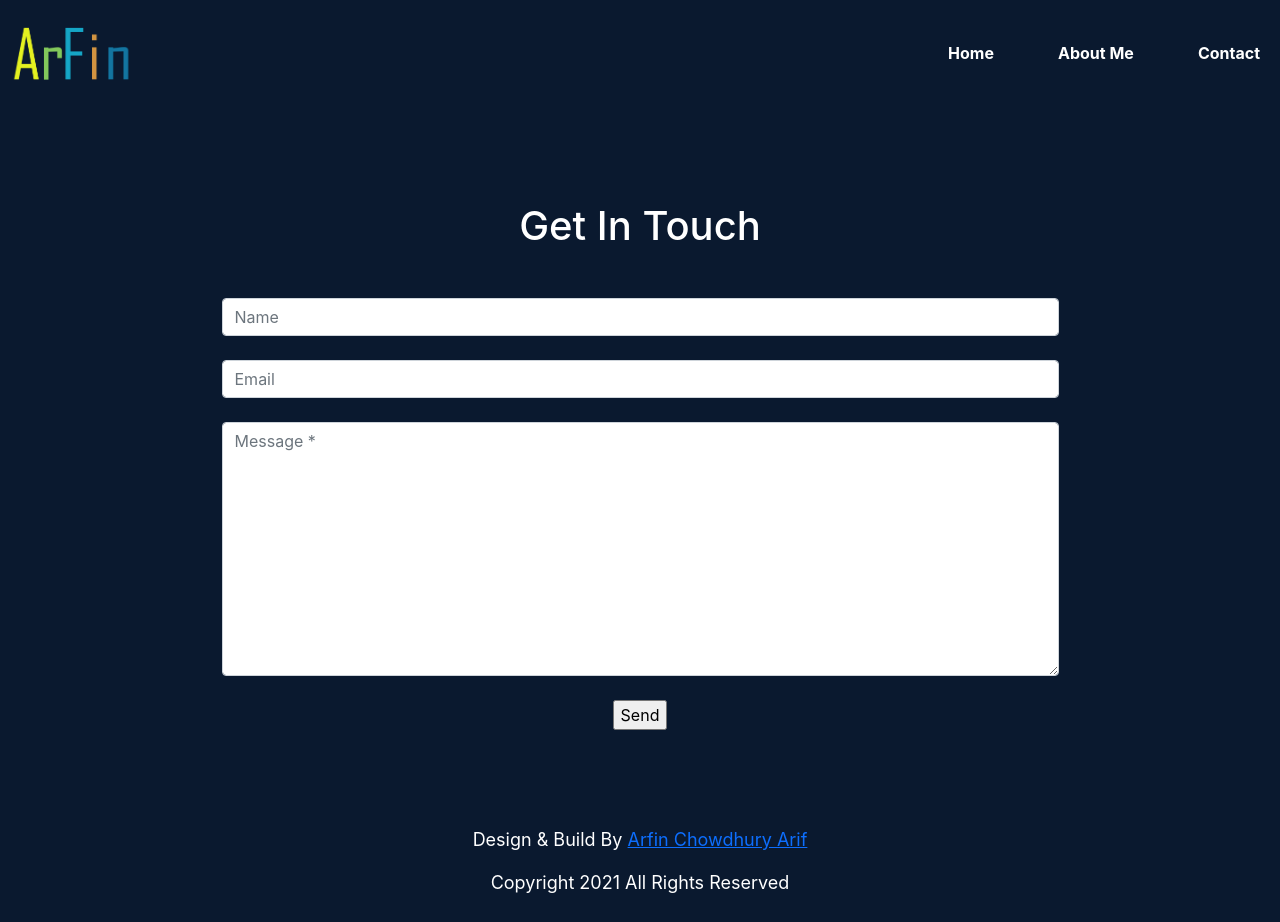
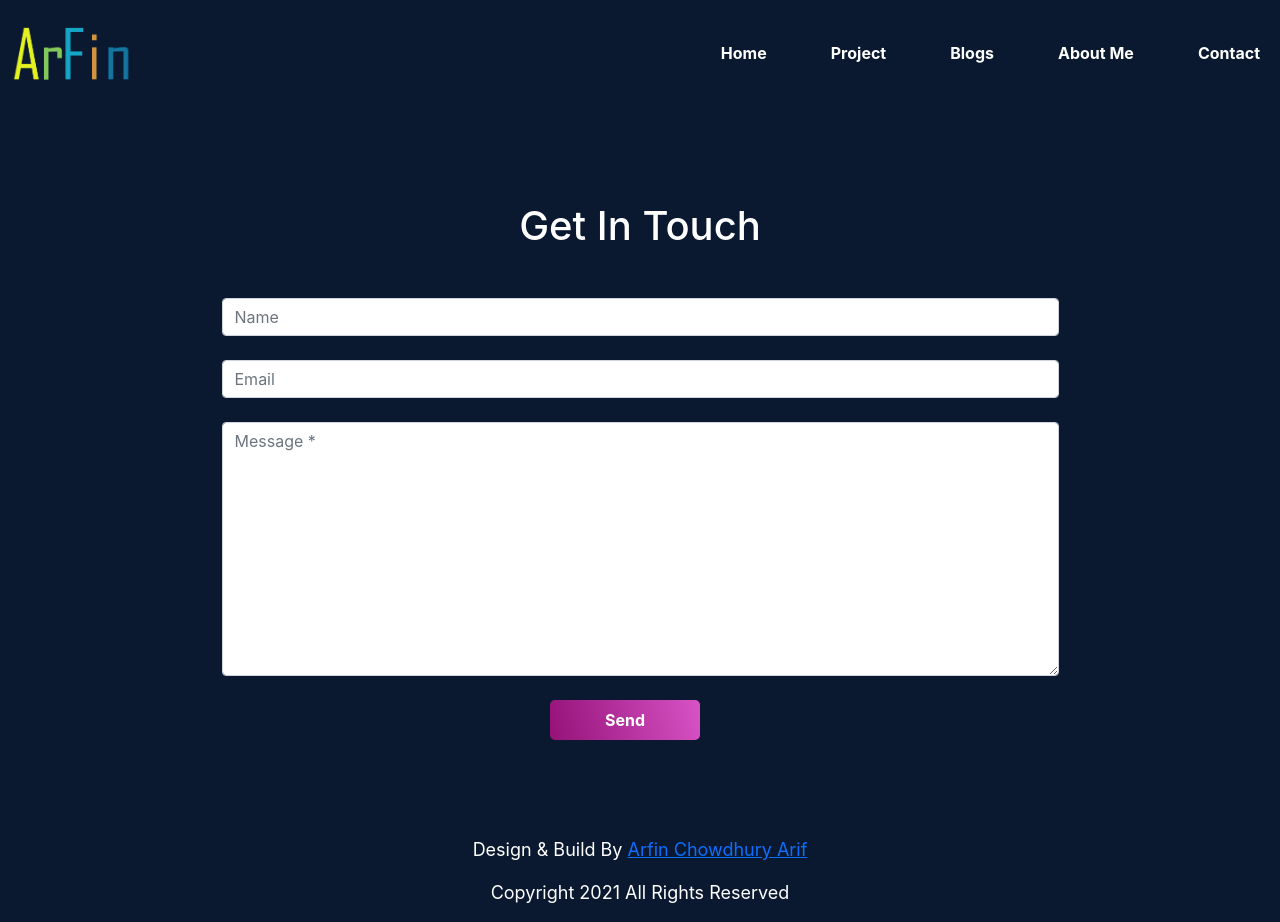
Before and after one commit to arfin-2020/portfolio, a React (Create React App) app: page /contact in a window 1280 px wide. Built offline with nearby package versions, Linux system fonts and the light colour scheme.

Commit message:
some modify

```diff
--- a/src/App.js
+++ b/src/App.js
@@ -9,6 +9,8 @@ import {
 } from "react-router-dom";
 import ContactForm from './components/ContactForm/ContactForm';
 import About from './components/About/About';
+import Project from './components/Home/Project/Project';
+import Blogs from './components/Home/Blogs/Blogs';
 function App() {
   return (
     <div className="App">
@@ -23,6 +25,12 @@ function App() {
         <Route exact path="/about">
           <About/>
         </Route>
+        <Route exact path="/project">
+          <Project/>
+        </Route>
+        <Route exact path="/blogs">
+          <Blogs/>
+        </Route>
         </Switch>
       </Router>
     </div>
--- a/src/components/ContactForm/ContactForm.js
+++ b/src/components/ContactForm/ContactForm.js
@@ -36,7 +36,7 @@ const ContactForm = () => {
                                 <div className="form-group">
                                     <textarea name="message" className="form-control" id="" cols="30" rows="10" placeholder="Message *"></textarea>
                                 </div><br/>
-                             <input type="submit" value="Send" />
+                             <input className = "fency-btn" type="submit" value="Send" />
                         </form>
                     </div>
                 </div>
--- a/src/components/Home/Blogs/Blogs.js
+++ b/src/components/Home/Blogs/Blogs.js
@@ -1,4 +1,5 @@
 import React from 'react';
+import Navbar from '../Nabvar/Navbar';
 import BlogsDetails from './BlogsDetails';
 
 const Blogs = () => {
@@ -25,7 +26,10 @@ const Blogs = () => {
 
     ];
     return (
-        <section className="d-flex justify-content-center">
+        <div>
+        <Navbar/>
+            <section className="d-flex justify-content-center">
+
         <div className ='row w-75 pt-5 m-5'>
             <h1 style = {{textAlign:"center", color:"#ff8882"}}>My Blogs</h1>
             {
@@ -33,6 +37,7 @@ const Blogs = () => {
             }
         </div>
     </section>
+        </div>
     );
 };
 
--- a/src/components/Home/Home/Home.js
+++ b/src/components/Home/Home/Home.js
@@ -12,8 +12,6 @@ const Home = () => {
             <Navbar/>
             <Header/>
             <Provide/>
-            <Project/>
-            <Blogs/>
             <Contact/>
             <Footer/>
         </div>
--- a/src/components/Home/Nabvar/Navbar.js
+++ b/src/components/Home/Nabvar/Navbar.js
@@ -15,6 +15,12 @@ const Navbar = () => {
               <li class="nav-item style">
                 <a class="nav-link ms-5 active text-white nav-Style" aria-current="page" href="/">Home</a>
               </li>
+              <li class="nav-item style">
+                <a class="nav-link ms-5 active text-white nav-Style" aria-current="page" href="/project">Project</a>
+              </li>
+              <li class="nav-item style">
+                <a class="nav-link ms-5 active text-white nav-Style" aria-current="page" href="/blogs">Blogs</a>
+              </li>
 
               <li class="nav-item">
                 <a class="nav-link ms-5 active text-white nav-Style" aria-current="page" href="/about">About Me</a>
--- a/src/components/Home/Project/Project.js
+++ b/src/components/Home/Project/Project.js
@@ -4,6 +4,7 @@ import emajhon from '../../../images/emajhon.png'
 import doctorPortal from '../../../images/doctorPortal.png'
 import bookHouse from '../../../images/bookHouse.png'
 import ProjectDetails from './ProjectDetails';
+import Navbar from '../Nabvar/Navbar';
 const Project = () => {
     const projects = [
         {
@@ -45,7 +46,9 @@ const Project = () => {
         // },
     ]
     return (
-            <section className="d-flex justify-content-center">
+            <div>
+            <Navbar/>
+                <section className="d-flex justify-content-center">
             <div className ='row w-75 pt-5 m-5'>
                 <h1 style = {{textAlign:"center", color:"#64ffda"}}>My Project</h1>
                 {
@@ -53,6 +56,7 @@ const Project = () => {
                 }
             </div>
         </section>
+            </div>
 
     );
 };
```
